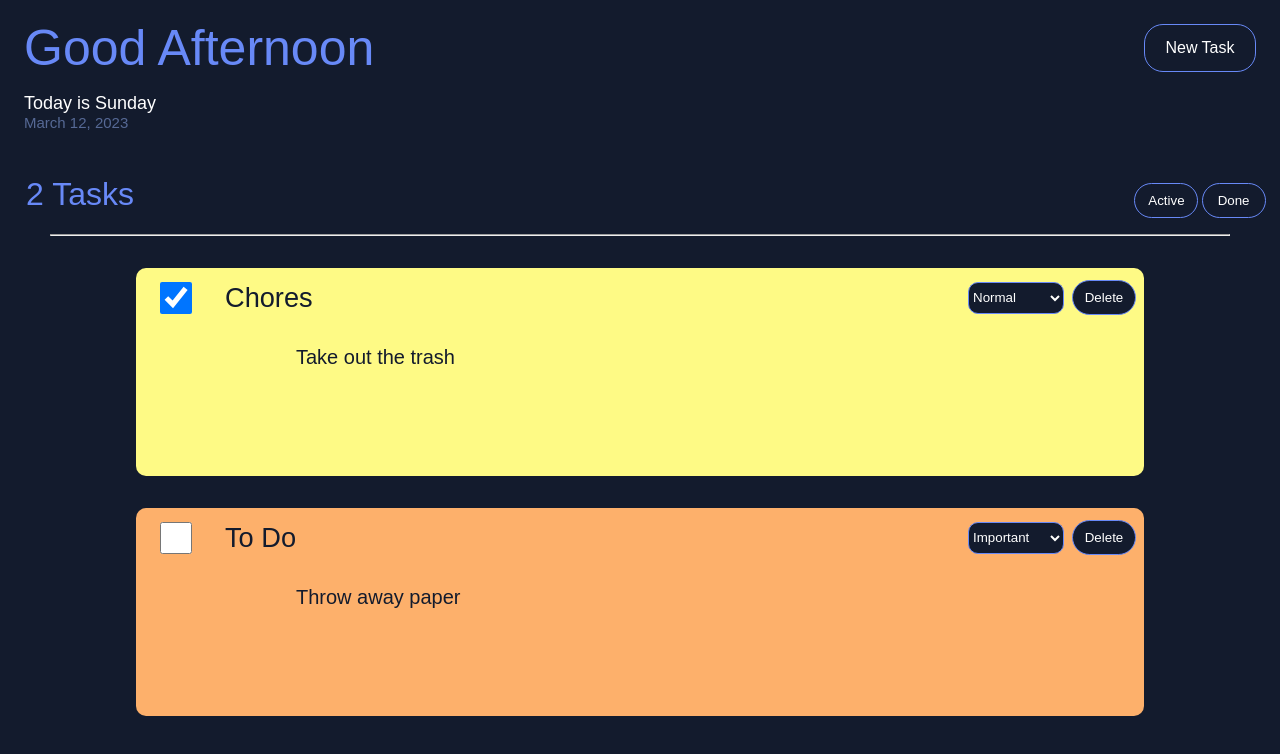
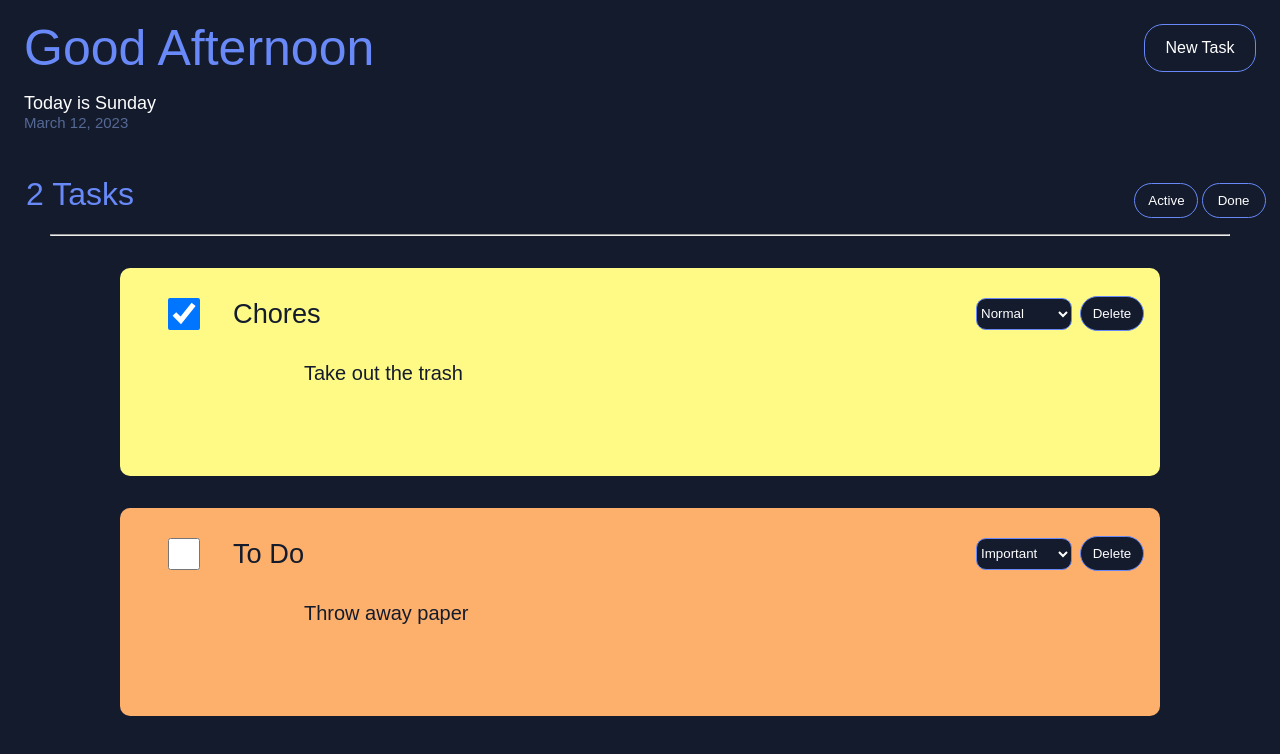
Before and after one commit to dilekbaykara/to-do-list, a React (Create React App) app: page / in a window 1280 px wide. Shown: the top 754 px of the page. Built offline with nearby package versions, Linux system fonts and the light colour scheme; a web font is replaced by a local one.

Commit message:
fixed bug on submit form, removed prevent default

```diff
--- a/src/App.css
+++ b/src/App.css
@@ -21,12 +21,12 @@
 }
 
 .checkbox-title-container {
+    margin: 1rem;
     display: grid;
     grid-template-columns: repeat(6, 1fr);
     grid-template-rows: repeat(2, 50%);
-    margin-left: -0.5rem;
     align-items: center;
-    margin-right: 0.5rem;
+
 }
 
 #checkbox {
--- a/src/App.tsx
+++ b/src/App.tsx
@@ -70,6 +70,8 @@ function ToDoItem(props: {
   onDeleteToDo: any;
   prioritySelect: any;
   onCheckBoxCheck: any;
+  duedate?: Date;
+
 }) {
   const handleOptionsChange = (event: any) => {
     const selectBox = event.target;
@@ -124,6 +126,11 @@ console.log(props.toDo)
             Delete
           </button>
         </div>
+
+         {/* <span className="to-do-date">
+        {props.toDo.duedate?.toLocaleDateString()}
+      </span>  */}
+
         <div className="description-box">
         <span className="description">{props.toDo.description}</span>
       </div>
@@ -132,25 +139,10 @@ console.log(props.toDo)
         <span className="description">{props.toDo.description}</span>
       </div> */}
       <br />
-      <span className="to-do-date">
-        {/* {props.toDo.duedate.toLocaleDateString()} */}
-      </span>
     </div>
   );
 }
 
-//Set Counter example below//
-/**function Example() {
-  // Declare a new state variable, which we'll call "count"
-  const [count, setCount] = useState<number>(0);
-
-  return (
-    <div>
-      <p>You clicked {count} times</p>
-      <button onClick={() => setCount(count + 1)}>Click me</button>
-    </div>
-  );
-}**/
 
 const initialTodosString = localStorage.getItem("toDoList");
 
@@ -235,7 +227,7 @@ if(showingDoneTasks){
   }
 
   function handleFormSubmit(event: FormEvent<HTMLFormElement>) {
-    event.preventDefault();
+    // event.preventDefault();
     const data = Object.fromEntries(
       new FormData(event.target as HTMLFormElement)
     );
```
